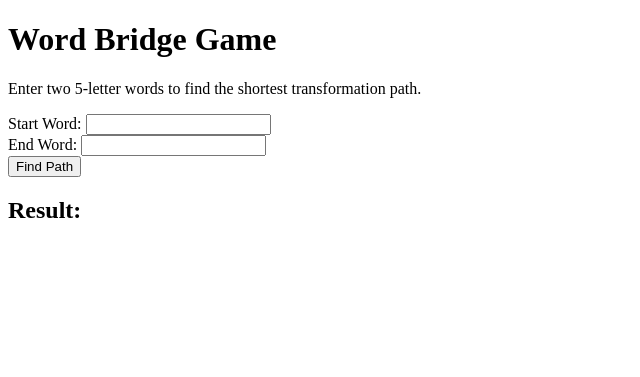
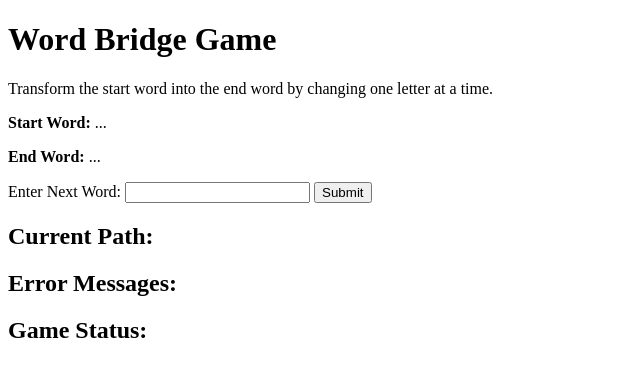
Before and after one commit to jpmoramarco/word-bridge, a Flask app: page / in a window 1280 px wide. Shown: the top 377 px of the page, without its empty margins (0-640 px from the left). Run offline with Flask 3, Linux system fonts and the light colour scheme; data that the repository does not hold is empty; parts of the project's set-up code (start-up, migrations or seed data) failed here and were passed over.

Commit message:
Implement user generated path functionality

```diff
--- a/app.py
+++ b/app.py
@@ -1,10 +1,17 @@
 # Copyright (c) 2025 Joseph Moramarco
 # Licensed under the MIT License.
 # See the LICENSE file in the project root for more details.
+import logging
 
 from flask import Flask, jsonify, render_template, request
 
-from word_bridge.solver import word_bridge
+from word_bridge.solver import (
+    find_shortest_path,
+    generate_neighbors,
+    get_random_word_pair,
+)
+
+logging.basicConfig(level=logging.DEBUG)
 
 # Flask App
 app = Flask(__name__)
@@ -24,12 +31,40 @@
     if len(start) != 5 or len(end) != 5:
         return jsonify({"error": "Both words must be exactly 5 letters long."})
 
-    path = word_bridge(start, end)
+    path = find_shortest_path(start, end)
     if path:
         return jsonify({"path": path})
     else:
         return jsonify({"error": "No valid path found between words."})
 
 
+@app.route("/check_response", methods=["POST"])
+def check_response():
+    data = request.json
+    user_path = data.get("user_path", [])
+    start = data.get("start", "").lower()
+    end = data.get("end", "").lower()
+    optimal_path = find_shortest_path(start, end)
+
+    if not optimal_path:
+        return jsonify({"error": "Invalid start or end word."})
+
+    if user_path[-1] == end:
+        return jsonify({"user_path": user_path, "optimal_path": optimal_path})
+
+    last_word = user_path[-1]
+    if last_word not in generate_neighbors(user_path[-2]):
+        return jsonify({"error": "Invalid word entered."})
+
+    return jsonify({"message": "Valid move, continue playing."})
+
+
+@app.route("/new_game", methods=["GET"])
+def new_game():
+    start, end, optimal_path = get_random_word_pair()
+    logging.debug(f"Optimal Path is: {optimal_path}")
+    return jsonify({"start": start, "end": end, "optimal_path": optimal_path})
+
+
 if __name__ == "__main__":
     app.run(debug=True)
--- a/templates/index.html
+++ b/templates/index.html
@@ -1,4 +1,5 @@
 <!-- Copyright (c) 2025 Joseph Moramarco | MIT License -->
+<!DOCTYPE html>
 <!DOCTYPE html>
 <html lang="en">
 <head>
@@ -9,46 +10,77 @@
 </head>
 <body>
     <h1>Word Bridge Game</h1>
-    <p>Enter two 5-letter words to find the shortest transformation path.</p>
+    <p>Transform the start word into the end word by changing one letter at a time.</p>
+
+    <div>
+        <p><strong>Start Word:</strong> <span id="startWord">...</span></p>
+        <p><strong>End Word:</strong> <span id="endWord">...</span></p>
+    </div>
 
     <form id="wordBridgeForm">
-        <label for="start">Start Word:</label>
-        <input type="text" id="start" name="start" maxlength="5" required>
-        <br>
-        <label for="end">End Word:</label>
-        <input type="text" id="end" name="end" maxlength="5" required>
-        <br>
-        <button type="submit">Find Path</button>
+        <label for="nextWord">Enter Next Word:</label>
+        <input type="text" id="nextWord" name="nextWord" maxlength="5" required>
+        <button type="submit">Submit</button>
     </form>
 
-    <h2>Result:</h2>
-    <p id="result"></p>
+    <h2>Current Path:</h2>
+    <ul id="pathList"></ul>
+
+    <h2>Error Messages:</h2>
+    <p id="errorMessage" style="color: red;"></p>
+
+    <h2>Game Status:</h2>
+    <p id="gameStatus" style="color: green;"></p>
 
     <script>
-        $(document).ready(function() {
-            $("#wordBridgeForm").submit(function(event) {
-                event.preventDefault();
-                let startWord = $("#start").val().toLowerCase();
-                let endWord = $("#end").val().toLowerCase();
+        let startWord = "";
+        let endWord = "";
+        let currentPath = [];
 
-                $.ajax({
-                    url: "/solve",
-                    type: "POST",
-                    contentType: "application/json",
-                    data: JSON.stringify({ start: startWord, end: endWord }),
-                    success: function(response) {
-                        if (response.error) {
-                            $("#result").text("Error: " + response.error);
-                        } else {
-                            $("#result").text("Path: " + response.path.join(" → "));
-                        }
-                    },
-                    error: function() {
-                        $("#result").text("An error occurred. Please try again.");
+        function fetchNewGame() {
+            fetch('/new_game')
+                .then(response => response.json())
+                .then(data => {
+                    startWord = data.start;
+                    endWord = data.end;
+                    currentPath = [startWord];
+                    document.getElementById("startWord").textContent = startWord;
+                    document.getElementById("endWord").textContent = endWord;
+                    document.getElementById("pathList").innerHTML = `<li>${startWord}</li>`;
+                    document.getElementById("gameStatus").textContent = "";
+                });
+        }
+
+        document.getElementById("wordBridgeForm").addEventListener("submit", function(event) {
+            event.preventDefault();
+            let nextWord = document.getElementById("nextWord").value.toLowerCase();
+
+            fetch('/check_response', {
+                method: "POST",
+                headers: { "Content-Type": "application/json" },
+                body: JSON.stringify({
+                    user_path: [...currentPath, nextWord],
+                    start: startWord,
+                    end: endWord
+                })
+            })
+            .then(response => response.json())
+            .then(data => {
+                if (data.error) {
+                    document.getElementById("errorMessage").textContent = data.error;
+                } else {
+                    document.getElementById("errorMessage").textContent = "";
+                    currentPath.push(nextWord);
+                    document.getElementById("pathList").innerHTML += `<li>${nextWord}</li>`;
+
+                    if (nextWord === endWord) {
+                        document.getElementById("gameStatus").textContent = "Congratulations! You completed the path.";
                     }
-                });
+                }
             });
         });
+
+        fetchNewGame();
     </script>
 </body>
 </html>
--- a/word_bridge/solver.py
+++ b/word_bridge/solver.py
@@ -1,15 +1,12 @@
 # Copyright (c) 2025 Joseph Moramarco
 # Licensed under the MIT License.
 # See the LICENSE file in the project root for more details.
+import random
+from collections import deque
+from typing import List, Optional
 
-from collections import deque
-
-import nltk  # type: ignore
-from nltk.corpus import words  # type: ignore
-
-nltk.data.path.append("data/")
-
-word_set = {word.lower() for word in words.words() if len(word) == 5}
+with open("data/all_words.txt") as f:
+    word_set = {line.strip().lower() for line in f if len(line.strip()) == 5}
 
 
 def generate_neighbors(word):
@@ -26,7 +23,7 @@
     return neighbors
 
 
-def word_bridge(start, end):
+def find_shortest_path(start, end) -> Optional[List[str]]:
     """Find the shortest path from start word to end word using a word ladder approach."""
     if start not in word_set or end not in word_set:
         return None
@@ -50,3 +47,17 @@
                 queue.append((neighbor, path + [neighbor]))
 
     return None  # No path found
+
+
+def get_random_word_pair():
+    """Generate two random words that have a valid word bridge path between them."""
+    valid_words = list(word_set)
+    random.shuffle(valid_words)
+
+    for start in valid_words:
+        for end in valid_words:
+            if start != end:
+                path = find_shortest_path(start, end)
+                if path:
+                    return start, end, path
+    return None, None, None  # If no valid pair is found
```
Also changed, not shown: test/test_solver.py (+5 -5 lines).
